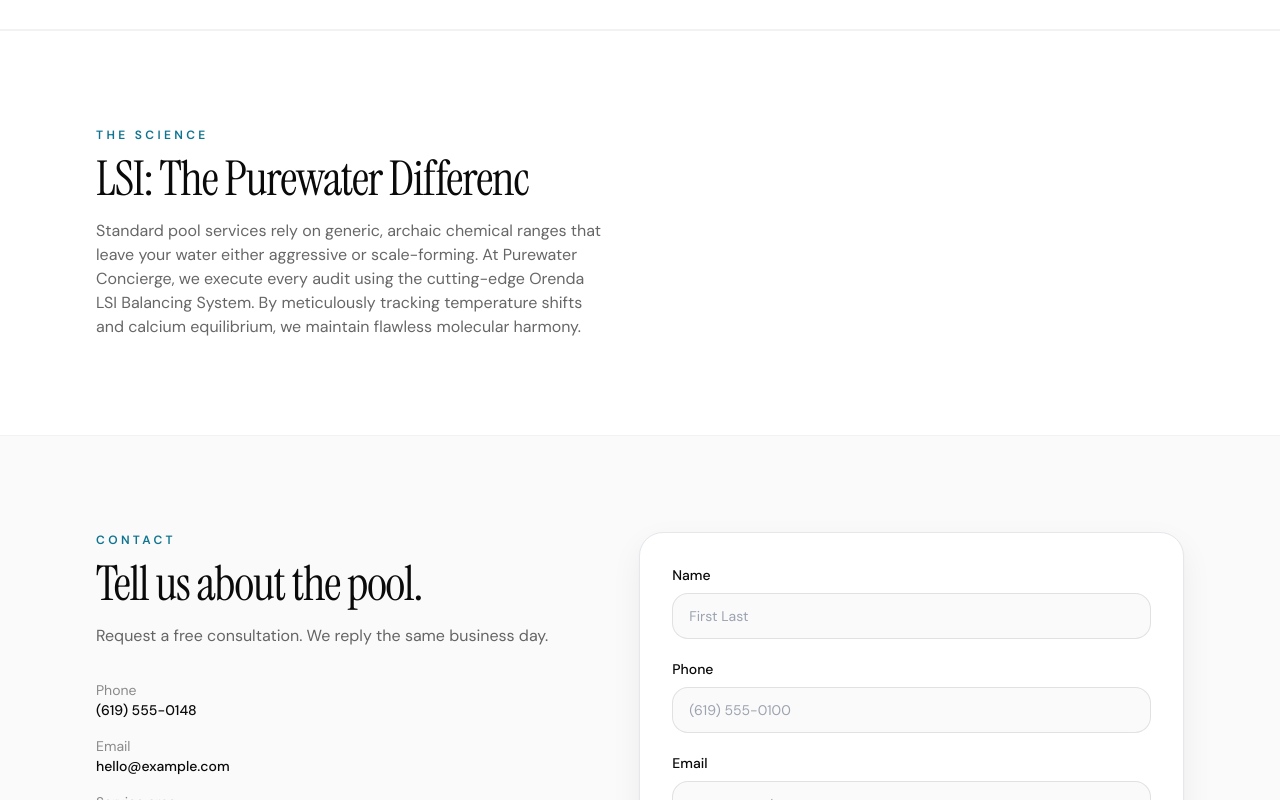
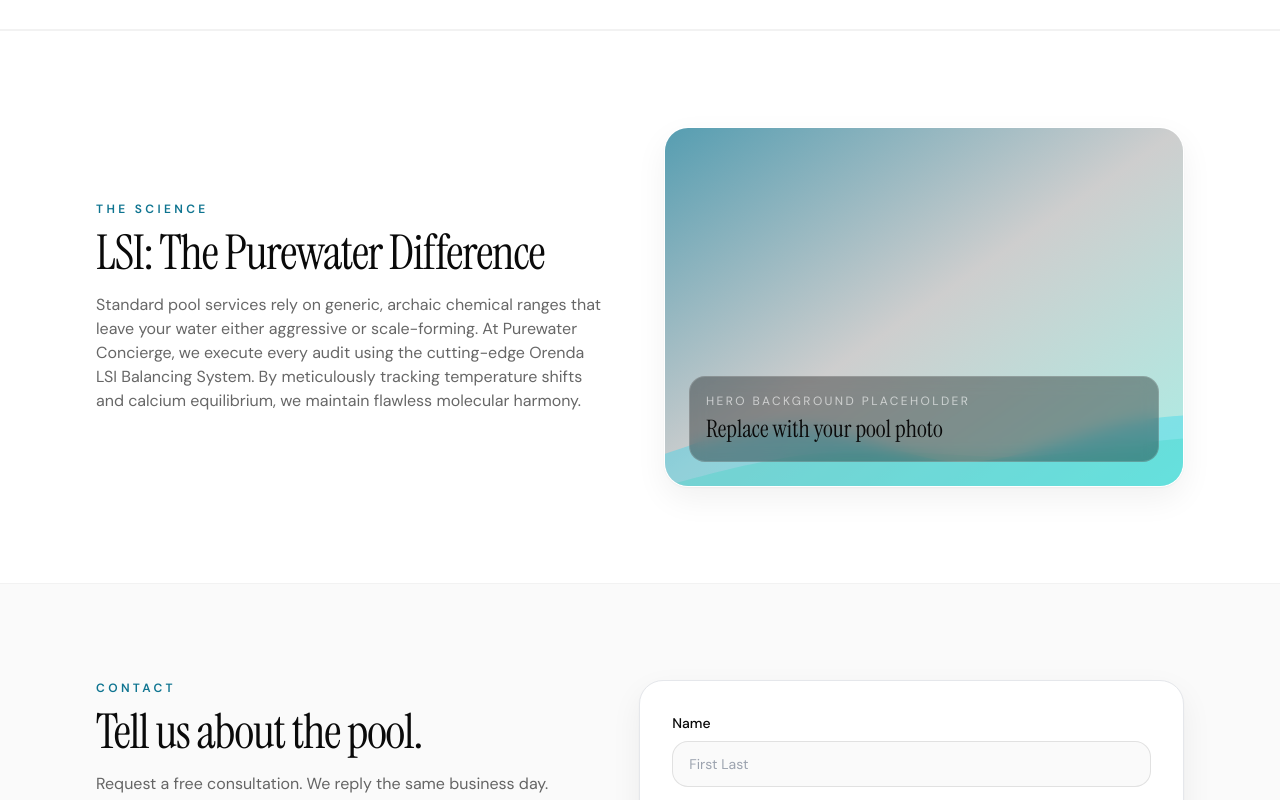
Before and after one commit to aidanjmendel/purewaterpoolconcierge, a plain HTML site: page index.html in a window 1280 px wide. Shown: the part 1913-2713 px from the top of the page. Drawn offline with nearby package versions, Linux system fonts and the light colour scheme.

Commit message:
added science section

```diff
--- a/index.html
+++ b/index.html
@@ -5,7 +5,7 @@
     <meta name="viewport" content="width=device-width, initial-scale=1.0" />
     <meta
       name="description"
-      content="Purewater Pool Concierge — licensed residential pool cleaning and maintenance across San Diego."
+      content="Purewater Pool Concierge - licensed residential pool cleaning and maintenance across San Diego."
     />
     <title>Purewater Pool Concierge | San Diego Pool Cleaning</title>
     <link rel="preconnect" href="https://fonts.googleapis.com" />
@@ -134,13 +134,13 @@
         ></div>
         <div class="relative mx-auto grid max-w-6xl items-center gap-12 px-5 py-20 lg:grid-cols-2 lg:px-8 lg:py-28">
           <div>
-            <p class="mb-4 text-xs font-semibold uppercase tracking-[0.28em] text-aqua">San Diego · Residential</p>
+            <p class="mb-4 text-xs font-semibold uppercase tracking-[0.28em] text-aqua">San Diego - Residential</p>
             <h1 class="font-serif text-5xl leading-[1.05] tracking-tight sm:text-6xl lg:text-[4.25rem]">
               Pools that look like vacation, every week.
             </h1>
             <p class="mt-6 max-w-xl text-base leading-relaxed text-white/75 sm:text-lg">
               Purewater Pool Concierge keeps San Diego homes crystal-clear with discreet, on-schedule service.
-              Licensed techs. Honest chemistry. Water you’d actually swim in.
+              Licensed techs. Honest chemistry. Water you'd actually swim in.
             </p>
             <div class="mt-8 flex flex-col gap-3 sm:flex-row sm:items-center">
               <a
@@ -149,7 +149,7 @@
               >
                 Get a Free Quote
               </a>
-              <p class="text-sm text-white/55 sm:pl-2">Same-week visits · No long-term contracts</p>
+              <p class="text-sm text-white/55 sm:pl-2">Same-week visits - No long-term contracts</p>
             </div>
           </div>
 
@@ -294,13 +294,33 @@
         <div class="mx-auto grid max-w-6xl gap-12 px-5 py-20 lg:grid-cols-2 lg:items-center lg:px-8 lg:py-24">
           <div>
             <p class="text-xs font-semibold uppercase tracking-[0.28em] text-lagoon">The Science</p>
-            <h2 class="mt-3 font-serif text-4xl tracking-tight sm:text-5xl">LSI: The Purewater Differenc</h2>
+            <h2 class="mt-3 font-serif text-4xl tracking-tight sm:text-5xl">LSI: The Purewater Difference</h2>
             <p class="mt-4 max-w-lg text-black/60">
               Standard pool services rely on generic, archaic chemical ranges that leave your water either aggressive or scale-forming.
               At Purewater Concierge, we execute every audit using the cutting-edge Orenda LSI Balancing System.
               By meticulously tracking temperature shifts and calcium equilibrium, we maintain flawless molecular harmony.
             </p>
           </div>
+          <div
+            class="relative min-h-[280px] overflow-hidden rounded-3xl border border-white/10 bg-white/5 shadow-card sm:min-h-[360px]"
+            role="img"
+            aria-label="Placeholder image of a sunlit San Diego swimming pool"
+          >
+            <div class="absolute inset-0 bg-gradient-to-br from-lagoon/70 via-ink/20 to-palm/40"></div>
+            <svg class="absolute -bottom-8 left-0 w-[140%]" viewBox="0 0 1440 320" aria-hidden="true">
+              <path
+                fill="rgba(34,211,238,0.35)"
+                d="M0,192L48,176C96,160,192,128,288,138.7C384,149,480,203,576,208C672,213,768,171,864,144C960,117,1056,107,1152,122.7C1248,139,1344,181,1392,202.7L1440,224L1440,320L0,320Z"
+              ></path>
+              <path
+                fill="rgba(45,212,191,0.28)"
+                d="M0,256L60,240C120,224,240,192,360,186.7C480,181,600,203,720,197.3C840,192,960,160,1080,160C1200,160,1320,192,1380,208L1440,224L1440,320L0,320Z"
+              ></path>
+            </svg>
+            <div class="absolute bottom-6 left-6 right-6 rounded-2xl border border-white/15 bg-black/35 p-4 backdrop-blur">
+              <p class="text-xs uppercase tracking-[0.2em] text-white/60">Hero background placeholder</p>
+              <p class="mt-1 font-serif text-2xl">Replace with your pool photo</p>
+            </div>
         </div>
       </section>
 
```
